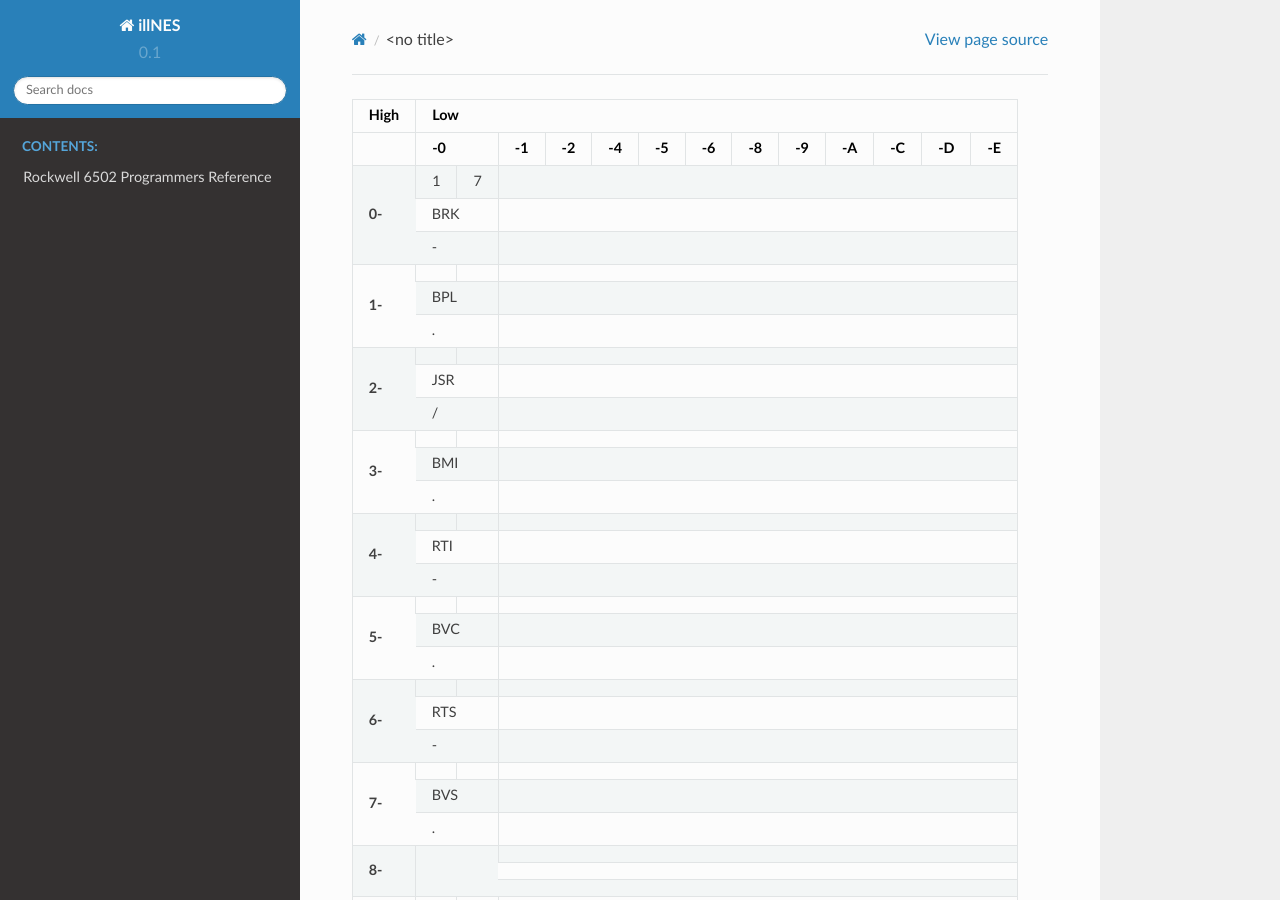
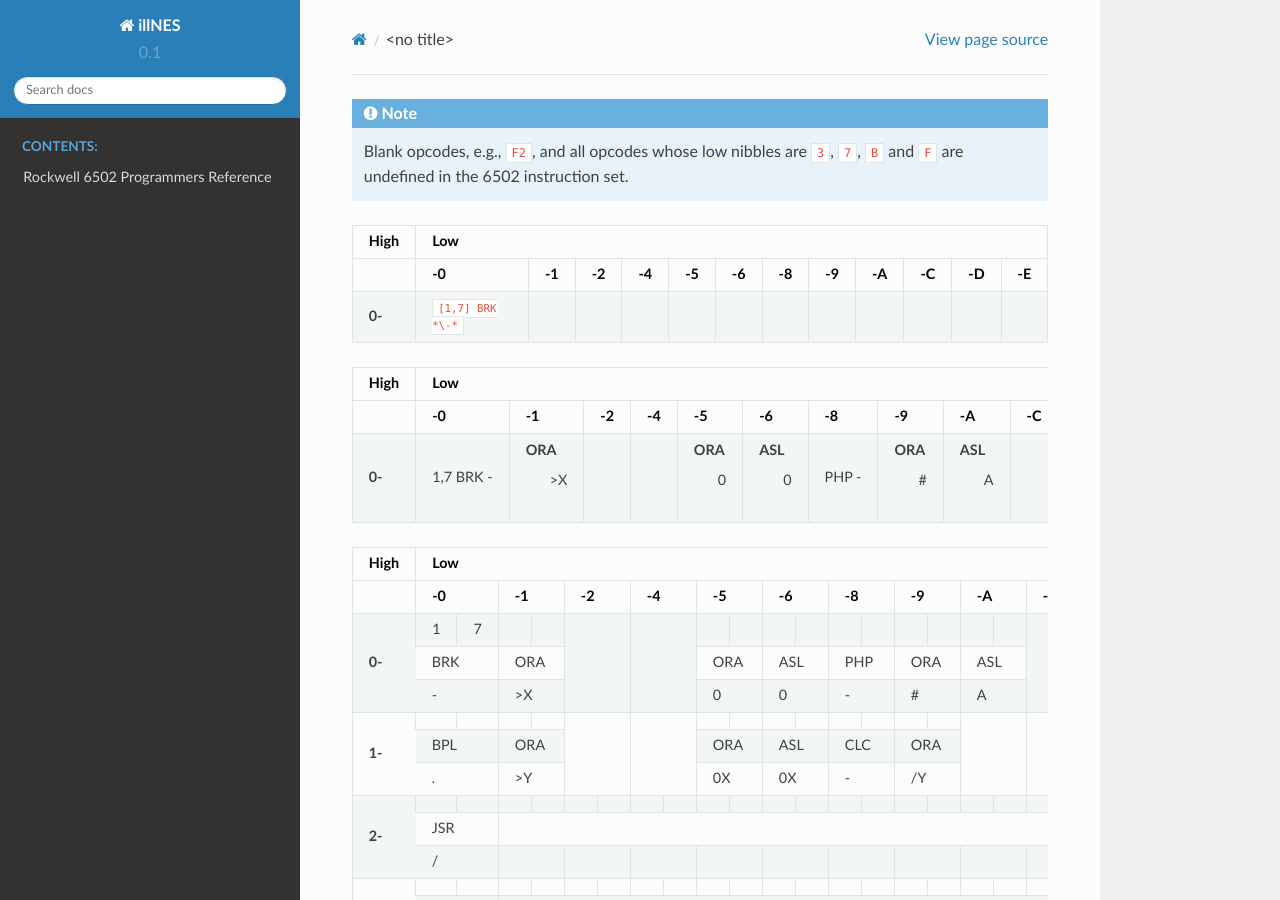
Before and after one commit to beforan/illNES, a Sphinx documentation site: the page built from docs/cyborg/by_tbl-table.rst, in a window 1280 px wide and 900 px high. Built offline with Sphinx 7.4.7 and the Read the Docs theme 2.0.0, drawn with Linux system fonts in a browser that asks for light colours.

```diff
--- a/docs/cyborg/by_tbl-table.rst
+++ b/docs/cyborg/by_tbl-table.rst
@@ -1,101 +1,123 @@
+.. note::
+    - Blank opcodes, e.g., ``F2``, and all opcodes whose low nibbles are ``3``, ``7``, ``B`` and ``F`` are undefined in the 6502 instruction set.
+
+====== ============ ============== ============== ============== ============== ============== ============== ============== ============== ============== ============== ==============
+High   Low
+------ ---------------------------------------------------------------------------------------------------------------------------------------------------------------------------------
+\      -0             -1             -2             -4             -5             -6             -8             -9             -A             -C             -D             -E
+====== ============ ============== ============== ============== ============== ============== ============== ============== ============== ============== ============== ==============
+**0-** ``[1,7]
+       BRK *\-*``
+====== ============ ============== ============== ============== ============== ============== ============== ============== ============== ============== ============== ==============
+
++------+---+---+---+---+---+---+---+---+---+---+---+---+
+| High | Low                                           |
++------+---+---+---+---+---+---+---+---+---+---+---+---+
+|  \   | -0| -1| -2| -4| -5| -6| -8| -9| -A| -C| -D| -E|
++======+===+===+===+===+===+===+===+===+===+===+===+===+
+|**0-**|1,7|   |   |   |   |   |   |   |   |   |   |   |
+|      |BRK|ORA|   |   |ORA|ASL|PHP|ORA|ASL|   |ORA|ASL|
+|      |\- | >X|   |   | 0 | 0 |\- | # | A |   | / | / |
++------+---+---+---+---+---+---+---+---+---+---+---+---+
+
 +------+-+-+-+-+-+-+-+-+-+-+-+-+-+-+-+-+-+-+-+-+-+-+-+-+
 | High | Low                                           |
 +------+-+-+-+-+-+-+-+-+-+-+-+-+-+-+-+-+-+-+-+-+-+-+-+-+
 |  \   | -0| -1| -2| -4| -5| -6| -8| -9| -A| -C| -D| -E|
 +======+=+=+=+=+=+=+=+=+=+=+=+=+=+=+=+=+=+=+=+=+=+=+=+=+
-|**0-**|1|7|                                           |
-+      +-+-+-+-+-+-+-+-+-+-+-+-+-+-+-+-+-+-+-+-+-+-+-+-+
-|      |BRK|                                           |
-+      +-+-+-+-+-+-+-+-+-+-+-+-+-+-+-+-+-+-+-+-+-+-+-+-+
-|      |\- |                                           |
+|**0-**|1|7| | |   |   | | | | | | | | | | |   | | | | |
++      +-+-+-+-+   +   +-+-+-+-+-+-+-+-+-+-+   +-+-+-+-+
+|      |BRK|ORA|   |   |ORA|ASL|PHP|ORA|ASL|   |ORA|ASL|
++      +-+-+-+-+   +   +-+-+-+-+-+-+-+-+-+-+   +-+-+-+-+
+|      |\- | >X|   |   | 0 | 0 |\- | # | A |   | / | / |
 +------+-+-+-+-+-+-+-+-+-+-+-+-+-+-+-+-+-+-+-+-+-+-+-+-+
-|**1-**| | |                                           |
-+      +-+-+-+-+-+-+-+-+-+-+-+-+-+-+-+-+-+-+-+-+-+-+-+-+
-|      |BPL|                                           |
-+      +-+-+-+-+-+-+-+-+-+-+-+-+-+-+-+-+-+-+-+-+-+-+-+-+
-|      | . |                                           |
+|**1-**| | | | |   |   | | | | | | | | |   |   | | | | |
++      +-+-+-+-+   +   +-+-+-+-+-+-+-+-+   +   +-+-+-+-+
+|      |BPL|ORA|   |   |ORA|ASL|CLC|ORA|   |   |ORA|ASL|
++      +-+-+-+-+   +   +-+-+-+-+-+-+-+-+   +   +-+-+-+-+
+|      | . | >Y|   |   | 0X| 0X|\- | /Y|   |   | /X| /X|
 +------+-+-+-+-+-+-+-+-+-+-+-+-+-+-+-+-+-+-+-+-+-+-+-+-+
-|**2-**| | |                                           |
+|**2-**| | | | | | | | | | | | | | | | | | | | | | | | |
 +      +-+-+-+-+-+-+-+-+-+-+-+-+-+-+-+-+-+-+-+-+-+-+-+-+
 |      |JSR|                                           |
 +      +-+-+-+-+-+-+-+-+-+-+-+-+-+-+-+-+-+-+-+-+-+-+-+-+
-|      | / |                                           |
+|      | / |   |   |   |   |   |   |   |   |   |   |   |
 +------+-+-+-+-+-+-+-+-+-+-+-+-+-+-+-+-+-+-+-+-+-+-+-+-+
-|**3-**| | |                                           |
+|**3-**| | | | | | | | | | | | | | | | | | | | | | | | |
 +      +-+-+-+-+-+-+-+-+-+-+-+-+-+-+-+-+-+-+-+-+-+-+-+-+
 |      |BMI|                                           |
 +      +-+-+-+-+-+-+-+-+-+-+-+-+-+-+-+-+-+-+-+-+-+-+-+-+
-|      | . |                                           |
+|      | . |   |   |   |   |   |   |   |   |   |   |   |
 +------+-+-+-+-+-+-+-+-+-+-+-+-+-+-+-+-+-+-+-+-+-+-+-+-+
-|**4-**| | |                                           |
+|**4-**| | | | | | | | | | | | | | | | | | | | | | | | |
 +      +-+-+-+-+-+-+-+-+-+-+-+-+-+-+-+-+-+-+-+-+-+-+-+-+
 |      |RTI|                                           |
 +      +-+-+-+-+-+-+-+-+-+-+-+-+-+-+-+-+-+-+-+-+-+-+-+-+
-|      | \-|                                           |
+|      |\- |   |   |   |   |   |   |   |   |   |   |   |
 +------+-+-+-+-+-+-+-+-+-+-+-+-+-+-+-+-+-+-+-+-+-+-+-+-+
-|**5-**| | |                                           |
+|**5-**| | | | | | | | | | | | | | | | | | | | | | | | |
 +      +-+-+-+-+-+-+-+-+-+-+-+-+-+-+-+-+-+-+-+-+-+-+-+-+
 |      |BVC|                                           |
 +      +-+-+-+-+-+-+-+-+-+-+-+-+-+-+-+-+-+-+-+-+-+-+-+-+
-|      | . |                                           |
+|      | . |   |   |   |   |   |   |   |   |   |   |   |
 +------+-+-+-+-+-+-+-+-+-+-+-+-+-+-+-+-+-+-+-+-+-+-+-+-+
-|**6-**| | |                                           |
+|**6-**| | | | | | | | | | | | | | | | | | | | | | | | |
 +      +-+-+-+-+-+-+-+-+-+-+-+-+-+-+-+-+-+-+-+-+-+-+-+-+
 |      |RTS|                                           |
 +      +-+-+-+-+-+-+-+-+-+-+-+-+-+-+-+-+-+-+-+-+-+-+-+-+
-|      | \-|                                           |
+|      |\- |   |   |   |   |   |   |   |   |   |   |   |
 +------+-+-+-+-+-+-+-+-+-+-+-+-+-+-+-+-+-+-+-+-+-+-+-+-+
-|**7-**| | |                                           |
+|**7-**| | | | | | | | | | | | | | | | | | | | | | | | |
 +      +-+-+-+-+-+-+-+-+-+-+-+-+-+-+-+-+-+-+-+-+-+-+-+-+
 |      |BVS|                                           |
 +      +-+-+-+-+-+-+-+-+-+-+-+-+-+-+-+-+-+-+-+-+-+-+-+-+
-|      | . |                                           |
+|      | . |   |   |   |   |   |   |   |   |   |   |   |
 +------+-+-+-+-+-+-+-+-+-+-+-+-+-+-+-+-+-+-+-+-+-+-+-+-+
-|**8-**|   |                                           |
+|**8-**|   | | | | | | | | | | | | | | | | | | | | | | |
 +      +   +-+-+-+-+-+-+-+-+-+-+-+-+-+-+-+-+-+-+-+-+-+-+
 |      |   |                                           |
 +      +   +-+-+-+-+-+-+-+-+-+-+-+-+-+-+-+-+-+-+-+-+-+-+
-|      |   |                                           |
+|      |   |   |   |   |   |   |   |   |   |   |   |   |
 +------+-+-+-+-+-+-+-+-+-+-+-+-+-+-+-+-+-+-+-+-+-+-+-+-+
-|**9-**| | |                                           |
+|**9-**| | | | | | | | | | | | | | | | | | | | | | | | |
 +      +-+-+-+-+-+-+-+-+-+-+-+-+-+-+-+-+-+-+-+-+-+-+-+-+
 |      |BCC|                                           |
 +      +-+-+-+-+-+-+-+-+-+-+-+-+-+-+-+-+-+-+-+-+-+-+-+-+
-|      | . |                                           |
+|      | . |   |   |   |   |   |   |   |   |   |   |   |
 +------+-+-+-+-+-+-+-+-+-+-+-+-+-+-+-+-+-+-+-+-+-+-+-+-+
-|**A-**| | |                                           |
+|**A-**| | | | | | | | | | | | | | | | | | | | | | | | |
 +      +-+-+-+-+-+-+-+-+-+-+-+-+-+-+-+-+-+-+-+-+-+-+-+-+
 |      |LDY|                                           |
 +      +-+-+-+-+-+-+-+-+-+-+-+-+-+-+-+-+-+-+-+-+-+-+-+-+
-|      | # |                                           |
+|      | # |   |   |   |   |   |   |   |   |   |   |   |
 +------+-+-+-+-+-+-+-+-+-+-+-+-+-+-+-+-+-+-+-+-+-+-+-+-+
-|**B-**| | |                                           |
+|**B-**| | | | | | | | | | | | | | | | | | | | | | | | |
 +      +-+-+-+-+-+-+-+-+-+-+-+-+-+-+-+-+-+-+-+-+-+-+-+-+
 |      |BCS|                                           |
 +      +-+-+-+-+-+-+-+-+-+-+-+-+-+-+-+-+-+-+-+-+-+-+-+-+
-|      | . |                                           |
+|      | . |   |   |   |   |   |   |   |   |   |   |   |
 +------+-+-+-+-+-+-+-+-+-+-+-+-+-+-+-+-+-+-+-+-+-+-+-+-+
-|**C-**| | |                                           |
+|**C-**| | | | | | | | | | | | | | | | | | | | | | | | |
 +      +-+-+-+-+-+-+-+-+-+-+-+-+-+-+-+-+-+-+-+-+-+-+-+-+
 |      |CPY|                                           |
 +      +-+-+-+-+-+-+-+-+-+-+-+-+-+-+-+-+-+-+-+-+-+-+-+-+
-|      | # |                                           |
+|      | # |   |   |   |   |   |   |   |   |   |   |   |
 +------+-+-+-+-+-+-+-+-+-+-+-+-+-+-+-+-+-+-+-+-+-+-+-+-+
-|**D-**| | |                                           |
+|**D-**| | | | | | | | | | | | | | | | | | | | | | | | |
 +      +-+-+-+-+-+-+-+-+-+-+-+-+-+-+-+-+-+-+-+-+-+-+-+-+
 |      |BNE|                                           |
 +      +-+-+-+-+-+-+-+-+-+-+-+-+-+-+-+-+-+-+-+-+-+-+-+-+
-|      | . |                                           |
+|      | . |   |   |   |   |   |   |   |   |   |   |   |
 +------+-+-+-+-+-+-+-+-+-+-+-+-+-+-+-+-+-+-+-+-+-+-+-+-+
-|**E-**| | |                                           |
+|**E-**| | | | | | | | | | | | | | | | | | | | | | | | |
 +      +-+-+-+-+-+-+-+-+-+-+-+-+-+-+-+-+-+-+-+-+-+-+-+-+
 |      |CPX|                                           |
 +      +-+-+-+-+-+-+-+-+-+-+-+-+-+-+-+-+-+-+-+-+-+-+-+-+
-|      | # |                                           |
+|      | # |   |   |   |   |   |   |   |   |   |   |   |
 +------+-+-+-+-+-+-+-+-+-+-+-+-+-+-+-+-+-+-+-+-+-+-+-+-+
-|**F-**| | |                                           |
+|**F-**| | | | | | | | | | | | | | | | | | | | | | | | |
 +      +-+-+-+-+-+-+-+-+-+-+-+-+-+-+-+-+-+-+-+-+-+-+-+-+
 |      |BEQ|                                           |
 +      +-+-+-+-+-+-+-+-+-+-+-+-+-+-+-+-+-+-+-+-+-+-+-+-+
-|      | . |                                           |
+|      | . |   |   |   |   |   |   |   |   |   |   |   |
 +------+-+-+-+-+-+-+-+-+-+-+-+-+-+-+-+-+-+-+-+-+-+-+-+-+
--- a/docs/cyborg/by_tbl.rst
+++ b/docs/cyborg/by_tbl.rst
@@ -46,7 +46,7 @@
 /            >               X             Y
 ============ =============== ============= =============
 
-.. include:: by_tbl-table.rst
+.. note::
+    The Cyborg Systems docs featured an incomplete table, so this is currently ommitted from these docs until a nice way to fit them into readthedocs is figured out.
 
-.. note::
-    - Blank opcodes, e.g., ``F2``, and all opcodes whose low nibbles are ``3``, ``7``, ``B`` and ``F`` are undefined in the 6502 instruction set.
+    The `wikipedia table <https://en.wikipedia.org/wiki/MOS_Technology_6502#Assembly_language_instructions>`_ can be used in the meantime.
```
